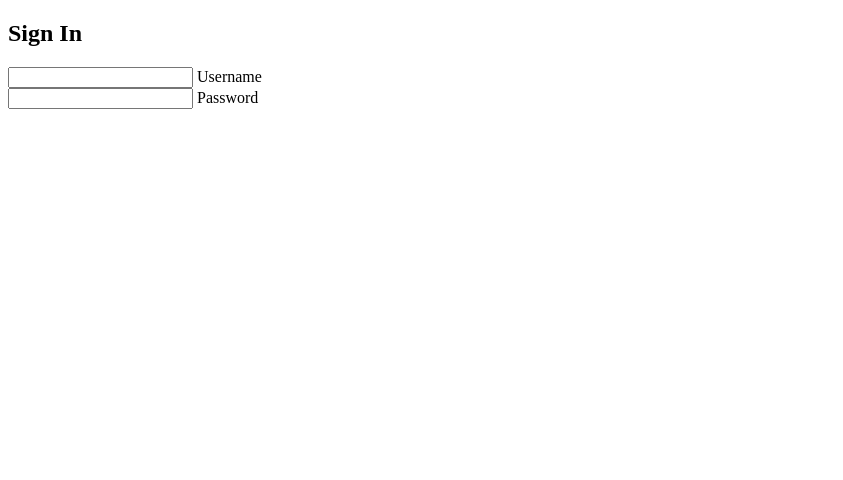
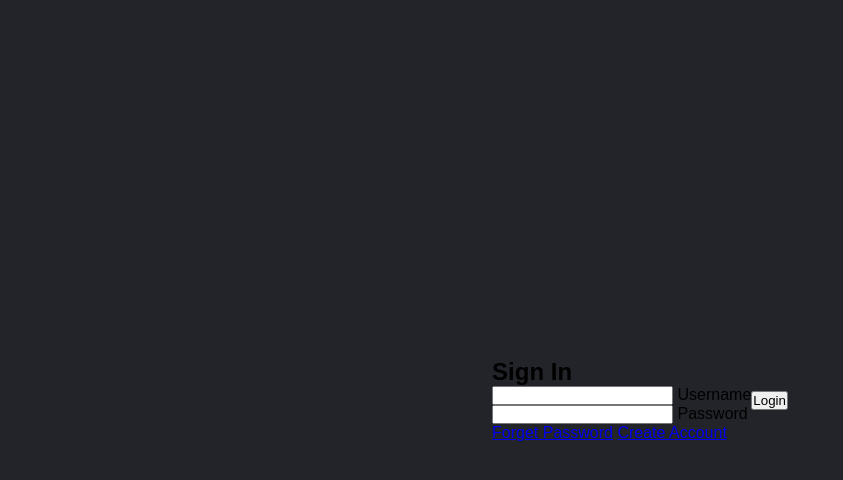
Before and after one commit to ogidy/Animated-Login-Form, a plain HTML site: page index.html in a window 1280 px wide. Shown: the whole page, without its empty margins (0-843 px from the left). Drawn offline with Linux system fonts and the light colour scheme.

Commit message:
Making CSS

```diff
--- a/index.html
+++ b/index.html
@@ -20,7 +20,12 @@
             <span>Password</span>
             <i></i>
           </div>
+          <div class="links">
+            <a href="#">Forget Password</a>
+            <a href="#">Create Account</a>
+          </div>
         </div>
+        <input type="submit" value="Login"/>
       </form>
     </div>
   </body>
--- a/styles.css
+++ b/styles.css
@@ -0,0 +1,14 @@
+* {
+  margin: 0;
+  padding: 0;
+  box-sizing: border-box;
+  font-family: "Poppins", sans-serif;
+}
+
+body {
+  display: flex;
+  align-items: center;
+  justify-content: center;
+  min-height: 100vh;
+  background: #23242a;
+}
```
